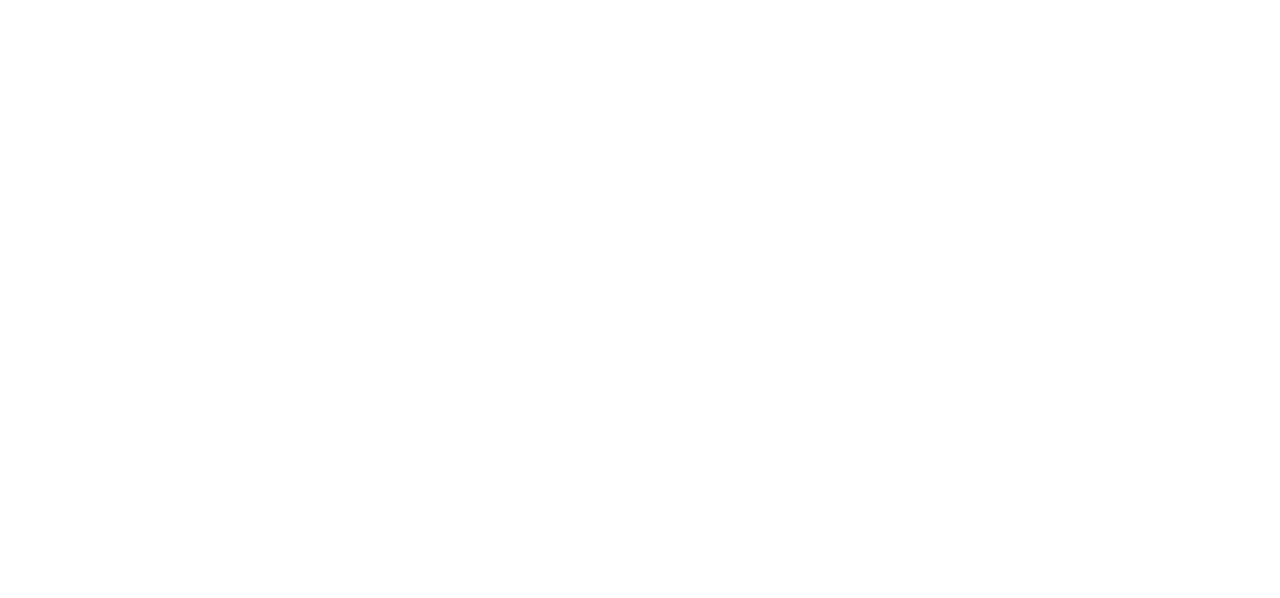
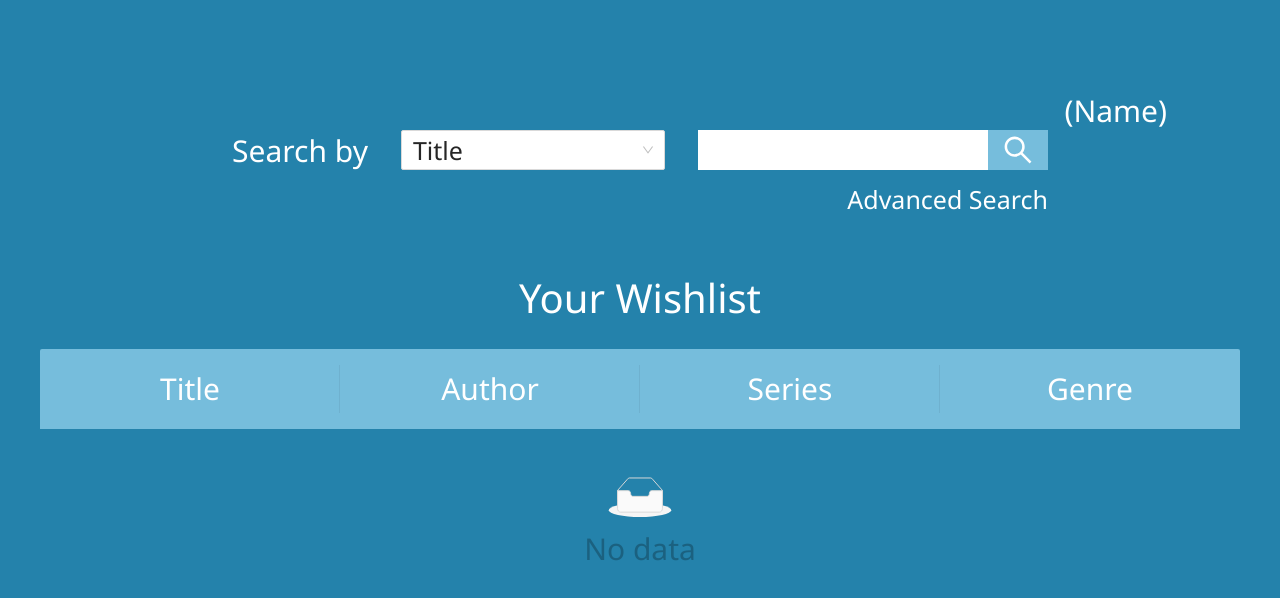
Before and after one commit to JichenZhang/AvidReaders, a React (Create React App) app in the folder client/: page /dashboard in a window 1280 px wide. Shown: the top 598 px of the page. Built offline with nearby package versions, Linux system fonts and the light colour scheme.

Commit message:
finished Dashboard page

```diff
--- /dev/null
+++ b/client/craco.config.js
@@ -0,0 +1,22 @@
+const CracoLessPlugin = require('craco-less');
+
+module.exports = {
+  plugins: [
+    {
+      plugin: CracoLessPlugin,
+      options: {
+        lessLoaderOptions: {
+          lessOptions: {
+            modifyVars: { '@table-bg': 'rgba(0,0,0,0)',
+                '@table-border-color': 'rgba(0,0,0,0)',
+                '@table-header-bg':'#76bddc',
+                '@table-header-color':'#FFFFFF',
+                '@font-size-base':'30px'
+            },
+            javascriptEnabled: true,
+          },
+        },
+      },
+    },
+  ],
+};
--- a/client/src/App.js
+++ b/client/src/App.js
@@ -1,5 +1,6 @@
 import logo from './logo.svg';
 import AuthPage from './components/AuthPage'
+import Dashboard from './components/Dashboard'
 import './App.scss';
 import { Route, Switch, BrowserRouter as Router } from 'react-router-dom'
 
@@ -11,6 +12,9 @@
         <Route exact path="/">
           <AuthPage />
         </Route>
+        <Route path='/dashboard'>
+          <Dashboard />
+        </Route>
       </Switch>
     </Router>
   );
--- a/client/src/App.scss
+++ b/client/src/App.scss
@@ -34,7 +34,7 @@
       font: $contentFont;
     }
   }
-  .sign-in-button{
+  .sign-in-button {
     width: 310px;
     height: 50px;
     color: $bright;
@@ -45,7 +45,7 @@
     border: 1px solid $dark;
     cursor: pointer;
   }
-  .create-account-button{
+  .create-account-button {
     width: 310px;
     height: 50px;
     color: $bright;
@@ -55,3 +55,86 @@
     cursor: pointer;
   }
 }
+.dashboard {
+  width: auto;
+  height: 100vh;
+  display: flex;
+  flex-direction: column;
+  justify-content: flex-start;
+  align-items: center;
+  background-color: $major;
+  font: $contentFont;
+  color: $bright;
+  .userName{
+    position:absolute;
+    top: 90px;
+    right: 113px;
+  }
+  .search-row {
+    margin-top: 130px;
+    display: flex;
+    flex-direction: row;
+    justify-content: center;
+    align-items: flex-start;
+    .search-by {
+      min-width: 129px;
+      height: 40px;
+      margin-right: 33px;
+    }
+    // .select-container{
+    //   background-color:$bright;
+    // }
+    .drop-down {
+      width: 264px;
+      height: 40px;
+      font: $contentFont;
+      font-size: 25px;
+    }
+    .search-box {
+      margin-left: 33px;
+      width: 350px;
+      height: 80px;
+      display: flex;
+      flex-direction: column;
+      #search-box-row1 {
+        display: flex;
+        flex-direction: row;
+        input {
+          width: 290px;
+          background-color: $bright;
+          height: 40px;
+          min-height: 40px;
+          padding: 0px;
+          border: 0px;
+        }
+        .search-button {
+          cursor: pointer;
+          display: flex;
+          justify-content: center;
+          align-items: center;
+          top: 0px;
+          background-color: $minor;
+          width: 60px;
+          height: 40px;
+        }
+        .search-icon {
+          width: 30px;
+          height: 30px;
+          color: $bright;
+        }
+      }
+      #advanced-search {
+        cursor: pointer;
+        text-align: right;
+        color: $bright;
+        font-size: 25px;
+        margin-top: 12px;
+      }
+    }
+  }
+  .wishlist-title{
+    font-size: 40px;
+    margin-top: 60px;
+    margin-bottom: 24px;
+  }
+}
--- /dev/null
+++ b/client/src/components/Dashboard.js
@@ -0,0 +1,62 @@
+import React from 'react'
+import { Select, Table } from 'antd'
+import { SearchOutlined } from '@ant-design/icons'
+import '../App.scss';
+export default function Dashboard(options) {
+  const { Option } = Select;
+  const columns = [
+    {
+      title: 'Title',
+      dataIndex: 'title',
+      key: 'title',
+      width: '300px',
+      align: 'center',
+    }, {
+      title: 'Author',
+      dataIndex: 'author',
+      key: 'author',
+      width: '300px',
+      align: 'center'
+    }, {
+      title: 'Series',
+      dataIndex: 'series',
+      key: 'series',
+      width: '300px',
+      align: 'center'
+    }, {
+      title: 'Genre',
+      dataIndex: 'genre',
+      key: 'genre',
+      width: '300px',
+      align: 'center'
+    }
+  ]
+  return (
+    <div className="dashboard">
+      <div className="userName">(Name)</div>
+      <div className="search-row">
+        <div className='search-by'>Search by</div>
+        <Select
+          className='drop-down'
+          defaultValue={'title'}
+          size={'large'}
+        >
+          <Option value={'title'}>Title</Option>
+          <Option value={'author'}>Author</Option>
+          <Option value={'series'}>Series</Option>
+        </Select>
+        <div className='search-box'>
+          <div id='search-box-row1'>
+            <input />
+            <div className='search-button'>
+              <SearchOutlined className='search-icon' />
+            </div>
+          </div>
+          <div id='advanced-search'>Advanced Search</div>
+        </div>
+      </div>
+      <div className='wishlist-title'>Your Wishlist</div>
+      <Table columns={columns} width={'1200px'}></Table>
+    </div>
+  )
+}
--- a/client/src/index.js
+++ b/client/src/index.js
@@ -1,6 +1,6 @@
 import React from 'react';
 import ReactDOM from 'react-dom';
-import './index.scss';
+import './index.less';
 import App from './App';
 import reportWebVitals from './reportWebVitals';
 
--- a/client/src/index.scss
+++ b/client/src/index.less
@@ -1,3 +1,4 @@
+@import 'antd/dist/antd.less';
 body {
   margin: 0;
   height: 100vh;
```
Also changed, not shown: client/package.json (+5 -3 lines), client/src/components/AuthPage.js (+4 -4 lines), 2 other files (tests, documents, lock files or other folders).
